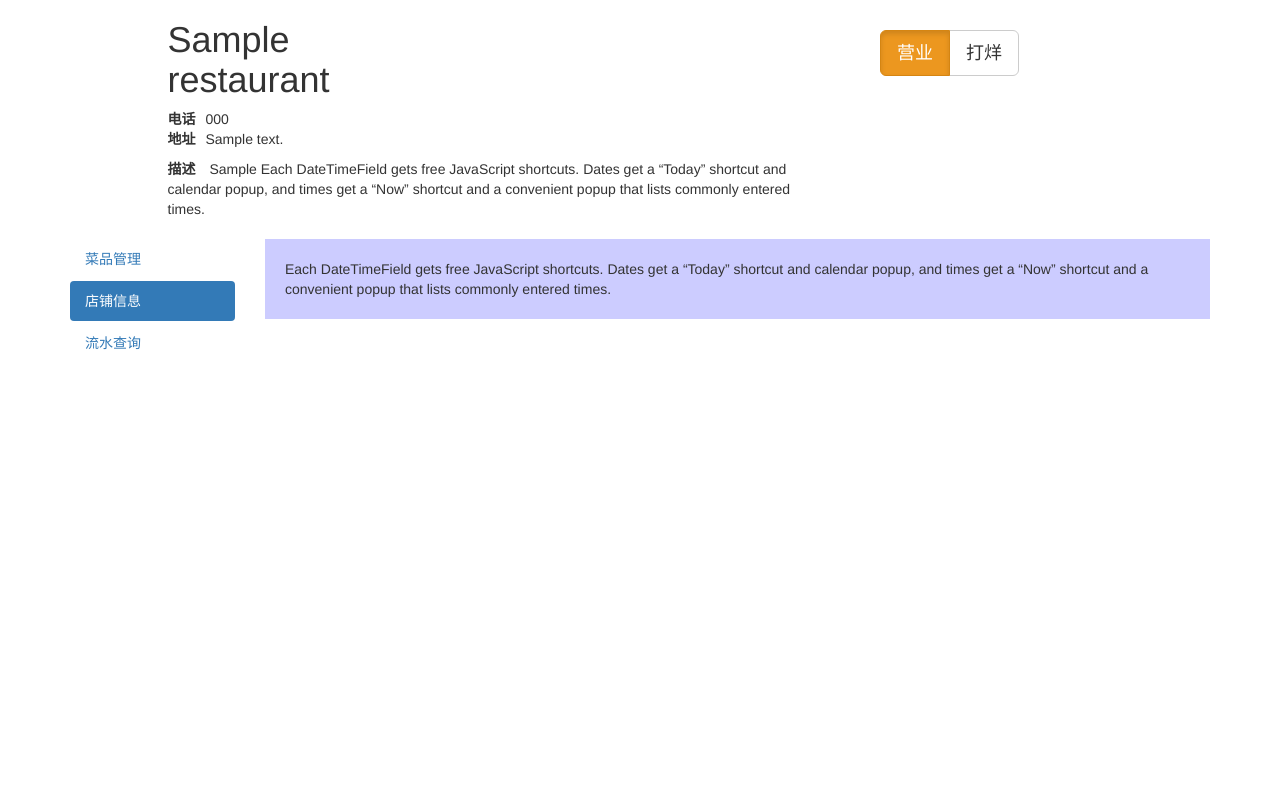
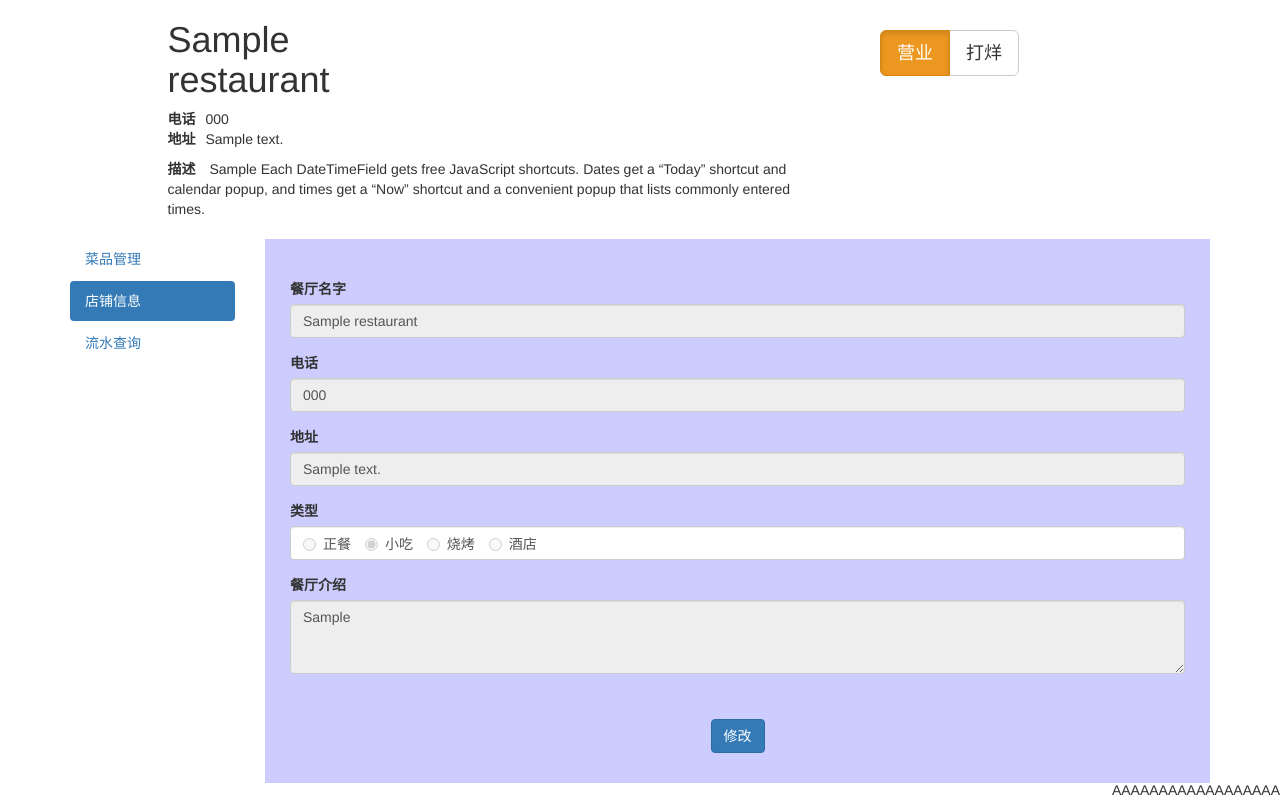
Before and after one commit to flyingKite0124/Shanbay, a Django app: template templates/restaurant/manage.html in a window 1280 px wide, after a click on "店铺信息". Run offline with Django 3.2, Linux system fonts and the light colour scheme; the template is opened without the code that fills it: values that come from a table or form of the project are taken from there, others are empty; tables that the repository leaves empty hold one stand-in row (values such as "Sample post"); parts of the project's set-up code (start-up, migrations or seed data) failed here and were passed over; some libraries are stand-ins or nearby versions.

```diff
--- a/static/restaurant/js/manage.js
+++ b/static/restaurant/js/manage.js
@@ -108,10 +108,10 @@ function btn_submit_modify_dish(e) {
 }
 
 function btn_delete_dish(e) {
-    var dish_modify = $(this).parent().parent();
+    var dish_info = $(this).parent().parent();
     var dish = {
         type: 'delete',
-        dish_id: dish_modify.find(".dish-id").val(),
+        dish_id: dish_info.find(".dish-id").html(),
     };
     console.log(dish);
     $.ajax({
--- a/templates/restaurant/manage.html
+++ b/templates/restaurant/manage.html
@@ -82,6 +82,7 @@
                                     <div class="dish-info">
                                         <div class="col-md-8">
                                             <ul class="list-group">
+                                                <li class="list-group-item hidden dish-id">{{ dish.id }}</li>
                                                 <li class="list-group-item">{{ dish.name }}</li>
                                                 <li class="list-group-item">
                                                     {{ dish.price }}<span class="glyphicon glyphicon-yen"></span>
@@ -168,10 +169,79 @@
                     </div>
                 </div>
                 <div role="tabpanel" class="tab-pane fade" id="profile">
-                    Each DateTimeField gets free JavaScript shortcuts. Dates
-                    get a “Today” shortcut and calendar popup, and times get
-                    a “Now” shortcut and a convenient popup that lists commonly
-                    entered times.
+                    <div class="row">
+                        <form id="restaurant-info">
+                            <div class="form-group">
+                                <label for="restaurant-name">餐厅名字</label>
+                                <input type="text" class="form-control" id="restaurant-name"
+                                       placeholder="餐厅名字" value="{{ restaurant.name }}" disabled>
+                            </div>
+                            <div class="form-group">
+                                <label for="restaurant-phone">电话</label>
+                                <input type="number" class="form-control" id="restaurant-phone"
+                                       placeholder="157xxxxxxxx" value="{{ restaurant.phone }}" disabled>
+                            </div>
+                            <div class="form-group">
+                                <label for="restaurant-address">地址</label>
+                                <input type="text" class="form-control" id="restaurant-address"
+                                       placeholder="xx市xx区xx路xx号" value="{{ restaurant.address }}" disabled>
+                            </div>
+
+                            <div class="form-group">
+                                <label for="restaurant-classification">类型</label>
+                                <div class="form-control">
+                                    <label class="radio-inline">
+                                        <input type="radio" name="restaurant-classification" id="classification0"
+                                               value="0"
+                                               disabled
+                                                {% if restaurant.classification == 0 %}
+                                               checked
+                                                {% endif %}
+                                        > 正餐
+                                    </label>
+                                    <label class="radio-inline">
+                                        <input type="radio" name="restaurant-classification" id="classification1"
+                                               value="1"
+                                               disabled
+                                                {% if restaurant.classification == 1 %}
+                                               checked
+                                                {% endif %}
+                                        > 小吃
+                                    </label>
+                                    <label class="radio-inline">
+                                        <input type="radio" name="restaurant-classification" id="classification2"
+                                               value="2"
+                                               disabled
+                                                {% if restaurant.classification == 2 %}
+                                               checked
+                                                {% endif %}
+                                        > 烧烤
+                                    </label>
+                                    <label class="radio-inline">
+                                        <input type="radio" name="restaurant-classification" id="classification3"
+                                               value="3"
+                                               disabled
+                                                {% if restaurant.classification == 3 %}
+                                               checked
+                                                {% endif %}
+                                        > 酒店
+                                    </label>
+                                </div>
+                            </div>
+                            <div class="form-group">
+                                <label for="restaurant-introduction">餐厅介绍</label>
+                            <textarea class="form-control" rows="3" id="restaurant-introduction" disabled
+                                      placeholder="我们餐厅的菜特别好吃">{{ restaurant.introduction }}</textarea>
+                            </div>
+                        </form>
+                    </div>
+                    <div class="row text-center my-btn-margin" id="btn-modify-restaurant-row">
+                        <button class="btn btn-primary" id="btn-modify-restaurant">修改</button>
+                    </div>
+                    <div class="row text-center" id="btn-submit-or-cancel-modify-restaurant">
+                        <button class="btn btn-primary my-btn-margin" id="btn-submit-modify-restaurant">确认</button>
+                        <button class="btn btn-primary my-btn-margin" id="btn-cancel-modify-restaurant">取消</button>
+                    </div>
                 </div>
                 <div role="tabpanel" class="tab-pane fade" id="cash-flow">
                     The bottom part of the page gives you a couple of options:
@@ -179,6 +249,9 @@
             </div>
         </div>
     </div>
+</div>
+<div id="orders">
+    AAAAAAAAAAAAAAAAAA
 </div>
 
 <script src="/static/common/js/jquery.min.js"></script>
@@ -193,6 +266,7 @@
         var open_btn = $('#open_restaurant');
         var close_btn = $('#close_restaurant');
         var status = {{ restaurant.status }};
+        var classification = {{ restaurant.classification }};
         if (status === 2) {
             show_banned_btn();
         }
@@ -216,6 +290,14 @@
         $('#dish-create').hide();
         $('#btn-submit-create-dish').click(btn_submit_create_dish);
         $('#btn-cancel-create-dish').click(btn_cancel_create_dish);
+
+        $('#btn-submit-or-cancel-modify-restaurant').hide();
+        $('#btn-modify-restaurant').click(btn_modify_restaurant);
+        $('#btn-submit-modify-restaurant').click(btn_submit_modify_restaurant);
+        $('#btn-cancel-modify-restaurant').click(function (e) {
+            btn_cancel_modify_restaurant(e, classification);
+        });
+        setInterval(get_orders, 10000);
     })
 </script>
 </body>
```
Also changed, not shown: restaurant/views.py (line endings or trailing spaces).
